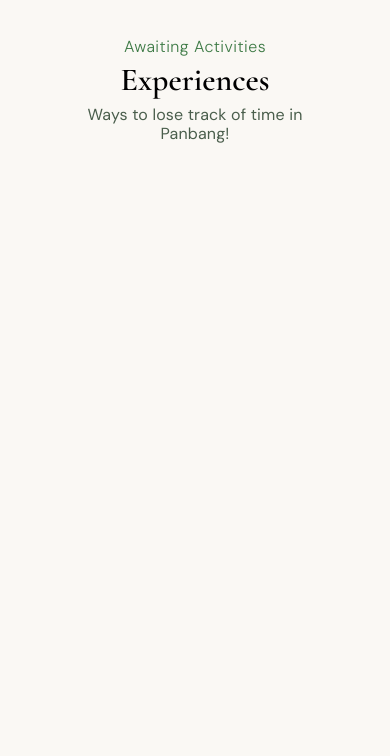
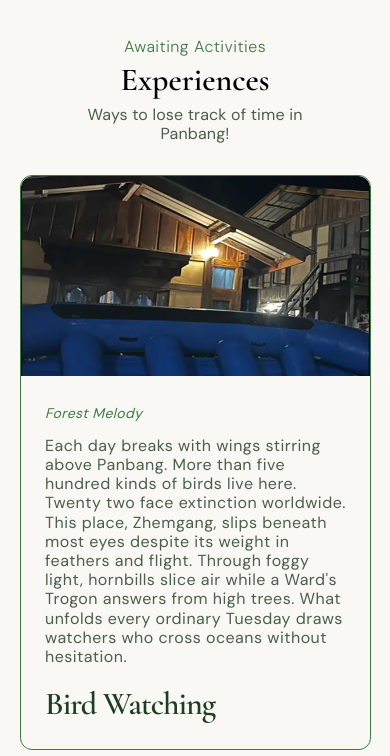
Before and after one commit to Art-sys-86/ecolodge-website, a website built with Vite: page pages/experiences/index.html in a window 390 px wide. Shown: the part 88-844 px from the top of the page. Built offline with nearby package versions, Linux system fonts and the light colour scheme.

Commit message:
Fixed Experiences page in mobile
Removed card animation in mobile size and made some few aspect changes in card

```diff
--- a/pages/experiences/experience.js
+++ b/pages/experiences/experience.js
@@ -7,8 +7,21 @@ document.addEventListener('DOMContentLoaded', () => {
 
     const cardCount = cards.length;
     const cardData = [];
+    const mobileQuery = window.matchMedia('(max-width: 768px)');
+
+    function clearInlineStyles() {
+        cards.forEach(card => { card.style.paddingTop = ''; });
+        cardInners.forEach(cardInner => {
+            if (!cardInner) return;
+            cardInner.style.opacity = '';
+            cardInner.style.transform = '';
+            cardInner.style.filter = '';
+        });
+    }
 
     function updateLayoutMetrics() {
+        if (mobileQuery.matches) return;
+
         cards.forEach((card, index) => {
             const offsetTop = 20 + index * 20;
             card.style.paddingTop = `${offsetTop}px`;
@@ -17,12 +30,11 @@ document.addEventListener('DOMContentLoaded', () => {
         });
     }
 
-    updateLayoutMetrics();
-    window.addEventListener('resize', updateLayoutMetrics);
-
     let ticking = false;
 
     function animateCards() {
+        if (mobileQuery.matches) { ticking = false; return; }
+
         cards.forEach((card, i) => {
             const cardInner = cardInners[i];
             if (!cardInner) return;
@@ -32,11 +44,9 @@ document.addEventListener('DOMContentLoaded', () => {
             const cardCenter = rect.top + rect.height / 2;
             const distanceFromCenter = cardCenter - viewportCenter;
             const progress = -distanceFromCenter / rect.height;
-
             const data = cardData[i];
 
             if (i === cardCount - 1) {
-                // Last card never fades out
                 if (progress < -0.5) {
                     cardInner.style.opacity = '0';
                     cardInner.style.transform = 'scale(1)';
@@ -51,23 +61,19 @@ document.addEventListener('DOMContentLoaded', () => {
             }
 
             if (progress < -0.5) {
-                // Card hasn't entered yet
                 cardInner.style.opacity = '0';
                 cardInner.style.transform = 'scale(1)';
                 cardInner.style.filter = 'brightness(1)';
             } else if (progress >= -0.5 && progress < 0) {
-                // Entering — fading in
                 const entranceProgress = (progress + 0.5) * 2;
                 cardInner.style.opacity = entranceProgress.toString();
                 cardInner.style.transform = 'scale(1)';
                 cardInner.style.filter = 'brightness(1)';
             } else if (progress >= 0 && progress < 0.5) {
-                // Centered — fully visible, hold here
                 cardInner.style.opacity = '1';
                 cardInner.style.transform = 'scale(1)';
                 cardInner.style.filter = 'brightness(1)';
             } else {
-                // Exiting — fading out and scaling down
                 const exitProgress = (progress - 0.5) * 2;
                 cardInner.style.opacity = (1 - exitProgress).toString();
                 cardInner.style.transform = `scale(${1 - exitProgress * (1 - data.toScale)})`;
@@ -78,13 +84,28 @@ document.addEventListener('DOMContentLoaded', () => {
         ticking = false;
     }
 
+    function handleBreakpointChange() {
+        clearInlineStyles();
+        updateLayoutMetrics();
+        if (!mobileQuery.matches) animateCards();
+    }
+
+    updateLayoutMetrics();
+    window.addEventListener('resize', updateLayoutMetrics);
+
     window.addEventListener('scroll', () => {
+        if (mobileQuery.matches) return;
         if (!ticking) {
             window.requestAnimationFrame(animateCards);
             ticking = true;
         }
     }, { passive: true });
 
-    // Run once on load so first card isn't invisible
-    animateCards();
+    mobileQuery.addEventListener('change', handleBreakpointChange);
+
+    if (mobileQuery.matches) {
+        clearInlineStyles();
+    } else {
+        animateCards();
+    }
 });
--- a/pages/experiences/experiences.css
+++ b/pages/experiences/experiences.css
@@ -159,10 +159,15 @@ h1{
     flex-direction: column;
     height: auto;
     padding: 0;
-    gap: 24px;
+    gap: 32px;
     border-radius: 12px;
     width: 90%;
 }
+
+.card:not(:last-child) {
+    margin-bottom: 48px;
+}
+
 
 .exp-image {
     width: 100%;
@@ -172,8 +177,8 @@ h1{
 
 .exp-image img {
     border-radius: 12px 12px 0 0;
-    object-position: center bottom;
-    object-fit: fill;
+    object-position: center;
+    object-fit: cover;
 }
 
 .exp-content {
```
